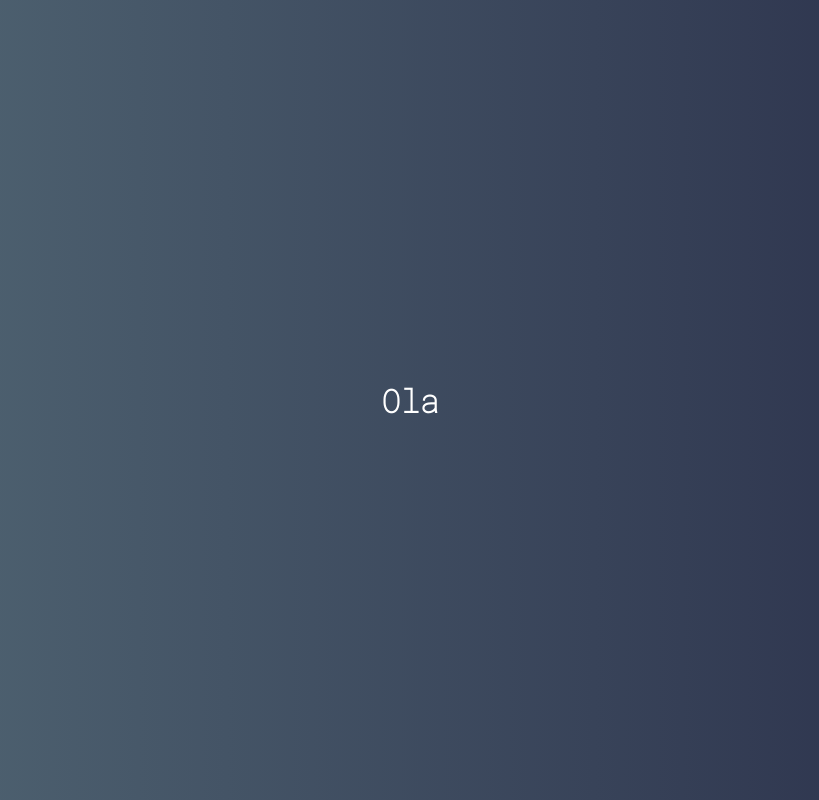
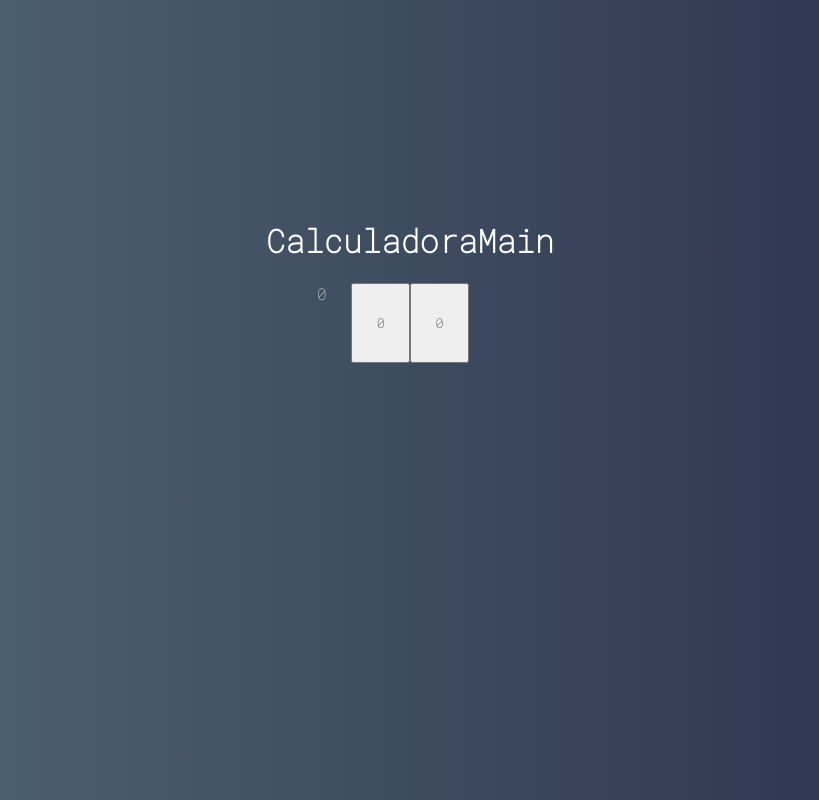
Before and after one commit to Mayconalbert/Projeto-js-av, a Vue app in the folder vue/calculator/: page / in a window 1280 px wide. Shown: the whole page, without its empty margins (230-1049 px from the left). Built offline with nearby package versions, Linux system fonts and the light colour scheme.

Commit message:
20/08/2026 Criado botão e display, CalculatorMain é a interação entre os dois arquivos

```diff
--- a/vue/calculator/src/App.vue
+++ b/vue/calculator/src/App.vue
@@ -1,11 +1,15 @@
 <template>
   <div id="App">
-    <h1>Ola </h1>
+    <h1>CalculadoraMain </h1>
+    <CalculatorMain />
   </div>
 </template>
 
 <script>
+import CalculatorMain from "./main/CalculatorMain"
 export default {
+    name: 'App',
+    components: { CalculatorMain }
 
 }
 </script>
--- /dev/null
+++ b/vue/calculator/src/components/CalculatorButton.vue
@@ -0,0 +1,15 @@
+<template>
+  <button class="button">
+    0
+  </button>
+</template>
+
+<script>
+export default {
+
+}
+</script>
+
+<style>
+
+</style>
--- /dev/null
+++ b/vue/calculator/src/components/CalculatorDisplay.vue
@@ -0,0 +1,15 @@
+<template>
+  <div class="display">
+    0
+  </div>
+</template>
+
+<script>
+export default {
+
+}
+</script>
+
+<style>
+
+</style>
--- /dev/null
+++ b/vue/calculator/src/main/CalculatorMain.vue
@@ -0,0 +1,32 @@
+<template>
+    <div class="calculator">
+        <CalculatorDisplay />
+        <CalculatorButton />
+        <CalculatorButton />
+
+    </div>
+
+</template>
+
+<script>
+import CalculatorDisplay from '../components/CalculatorDisplay.vue'
+import CalculatorButton from '../components/CalculatorButton.vue'
+export default {
+    components:{ CalculatorButton, CalculatorDisplay}
+
+}
+</script>
+
+<style>
+.calculator {
+    height: 320px;
+    width: 235px;
+    border-radius: 5px;
+    overflow: hidden;
+
+    display: grid;
+    grid-template-columns: repeat(4, 25%);
+    grid-template-rows: 1fr 48px 48px 48px 48px 48px;
+}
+
+</style>
```
